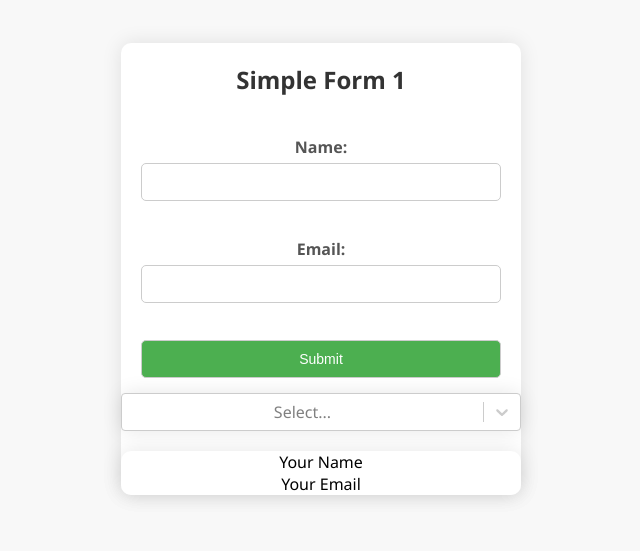
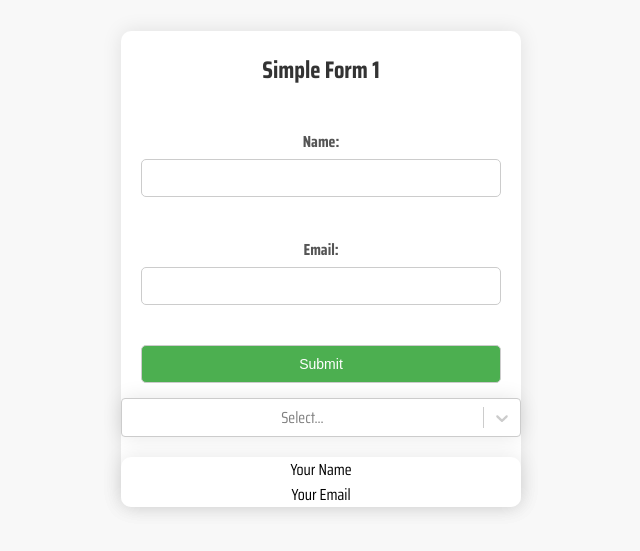
Before and after one commit to IzazAhmadHaider/simple-form-app, a React (Create React App) app: page / in a window 1280 px wide. Shown: the part 131-682 px from the top of the page, without its empty margins (319-959 px from the left). Built offline with nearby package versions, Linux system fonts and the light colour scheme.

Commit message:
added cssc

```diff
--- a/src/App.css
+++ b/src/App.css
@@ -1,3 +1,7 @@
+
+  @import url('https://fonts.googleapis.com/css2?family=Saira+Condensed:wght@100;200;300;400;500;600;700;800;900&display=swap');
+
+
 .App {
   text-align: center;
 }
@@ -42,7 +46,9 @@
 /* App.css */
 
 body {
-  font-family: 'Segoe UI', Tahoma, Geneva, Verdana, sans-serif;
+  /* font-family: 'Segoe UI', Tahoma, Geneva, Verdana, sans-serif;
+   */
+   font-family: 'Saira Condensed', sans-serif;
   margin: 0;
   padding: 0;
   background-color: #f8f8f8;
```
